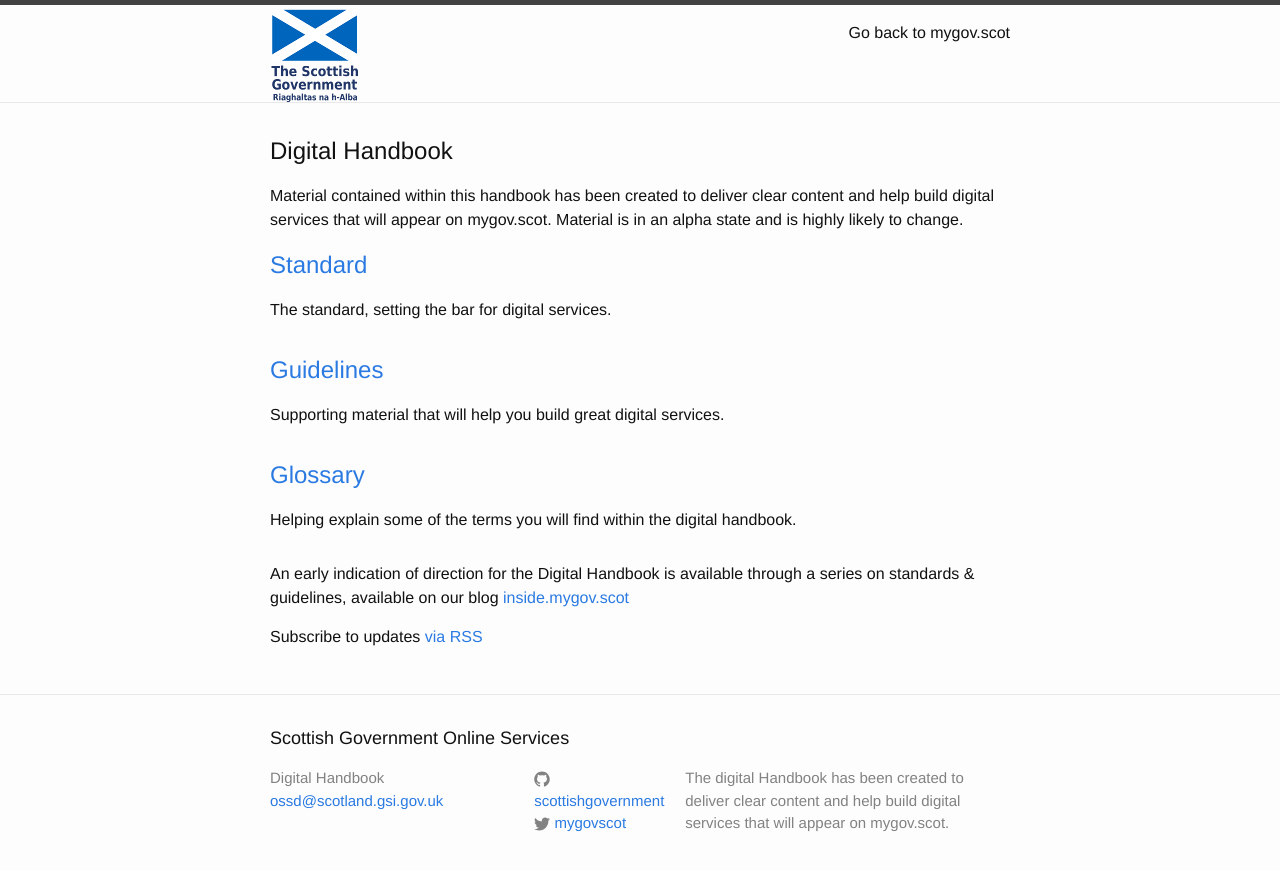
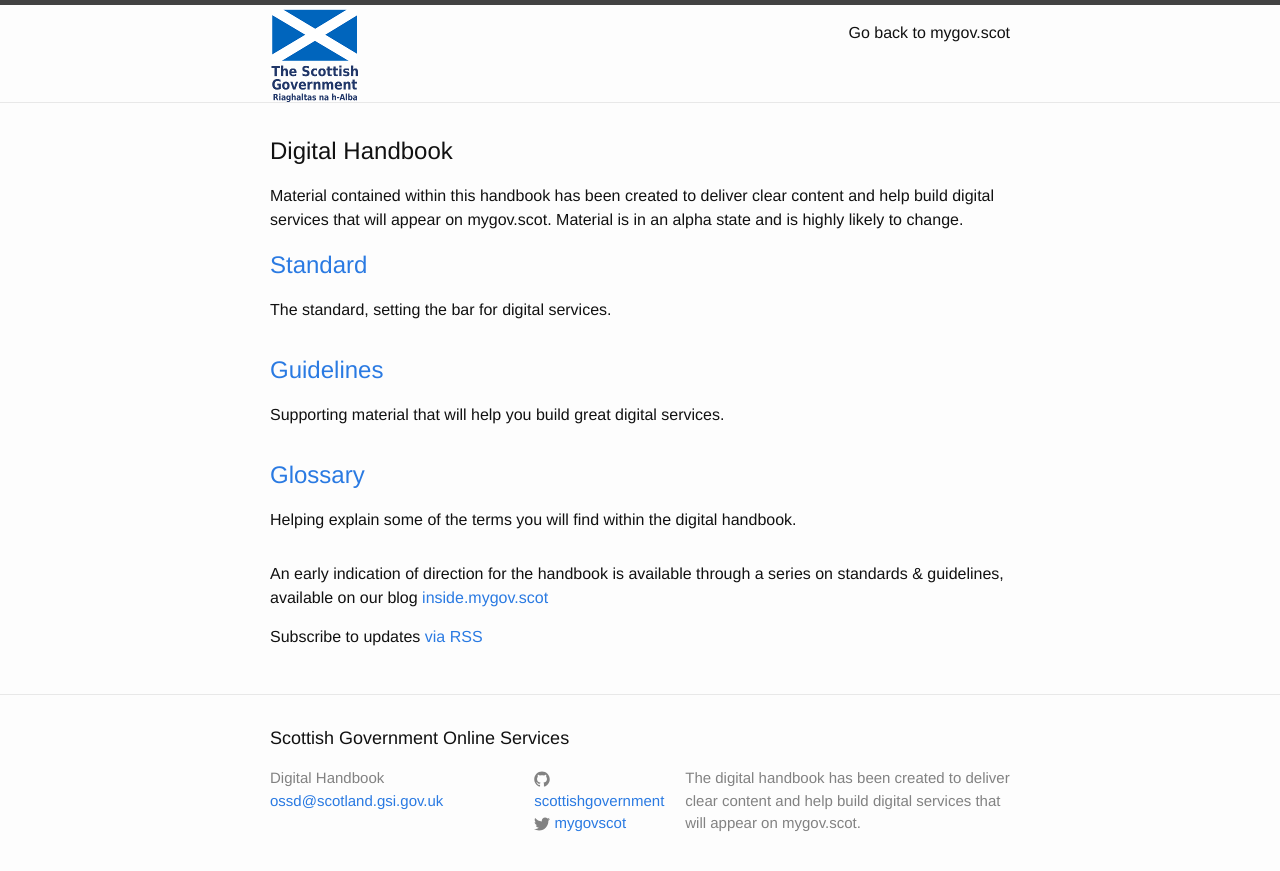
Before and after one commit to Terrycy/scottishgovernment.github.io, a Jekyll site: the page built from index.html, in a window 1280 px wide. Shown: the top 871 px of the page. Built offline with Jekyll 4.4.1, drawn with Linux system fonts in a browser that asks for light colours.

Commit message:
updated md

```diff
--- a/_config.yml
+++ b/_config.yml
@@ -1,7 +1,7 @@
 # Site settings
 title: Scottish Government Online Services
 email: ossd@scotland.gsi.gov.uk
-description: The digital Handbook has been created to deliver clear content and help build digital services that will appear on mygov.scot.
+description: The digital handbook has been created to deliver clear content and help build digital services that will appear on mygov.scot.
 baseurl: "" # the subpath of your site, e.g. /blog/
 url: "http://scottishgovernment.github.io/" # the base hostname & protocol for your site
 twitter_username: mygovscot
--- a/index.html
+++ b/index.html
@@ -15,7 +15,7 @@ layout: default
         </li>
       {% endfor %}
     </ul>
-    <p>An early indication of direction for the Digital Handbook is available through a series on standards & guidelines, available on our blog <a herf="http://inside.mygov.scot">inside.mygov.scot</a></p>
+    <p>An early indication of direction for the handbook is available through a series on standards & guidelines, available on our blog <a herf="http://inside.mygov.scot">inside.mygov.scot</a></p>
 
   <p class="rss-subscribe">Subscribe to updates <a href="{{ "/feed.xml" | prepend: site.baseurl }}">via RSS</a></p>
 
```
